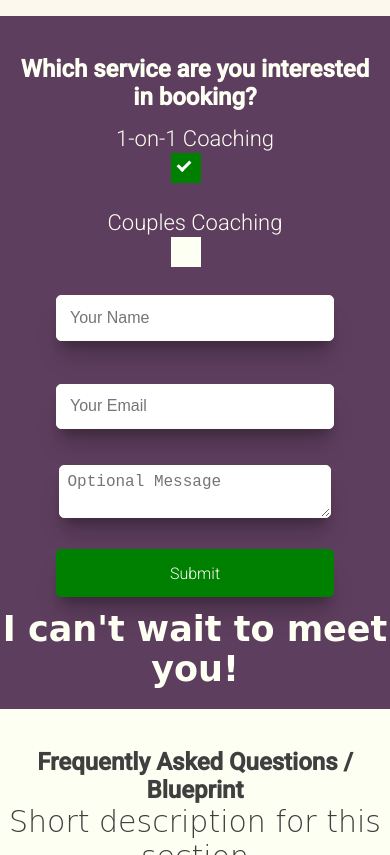
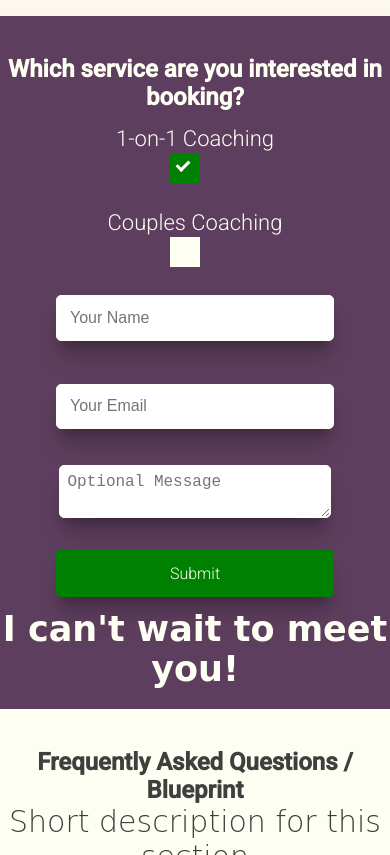
Before and after one commit to Delaynie/mindfullcup, a plain HTML site: page index.html in a window 390 px wide. Shown: the part 4093-4948 px from the top of the page. Drawn offline with Linux system fonts and the light colour scheme; a web font is replaced by a local one.

Commit message:
trying to fix overflow problem

```diff
--- a/style.css
+++ b/style.css
@@ -517,7 +517,7 @@ input {
     -moz-user-select: none;
     -ms-user-select: none;
     user-select: none;
-    width: 200px;
+    max-width: 200px;
   }
 
   /* Hide the browser's default checkbox */
@@ -772,8 +772,8 @@ input {
   }
 
   .formH2 {
-      padding-left: 5%;
-      padding-right: 5%;
+      padding-left: 2%;
+      padding-right: 2%;
   }
 
   .checkmark {
```
